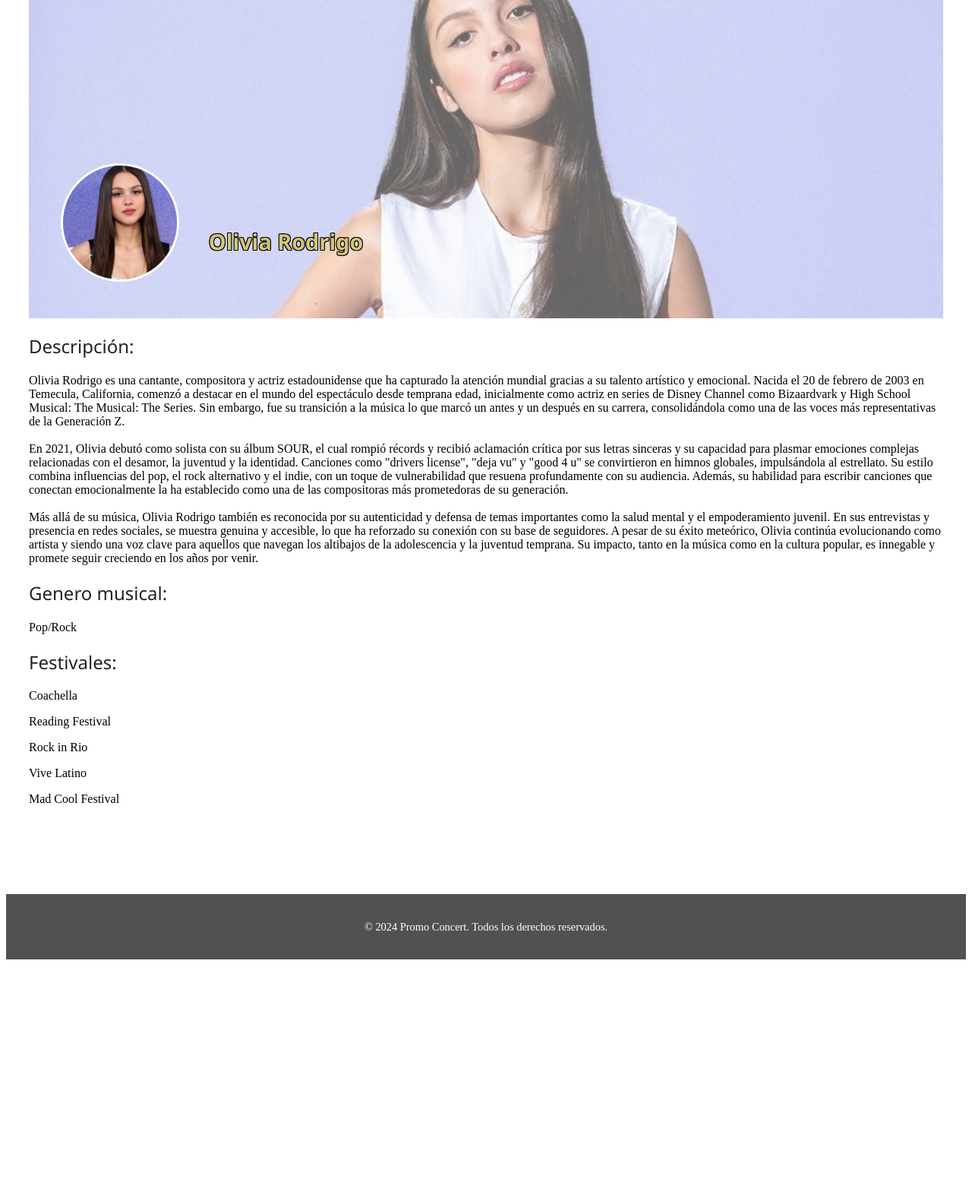
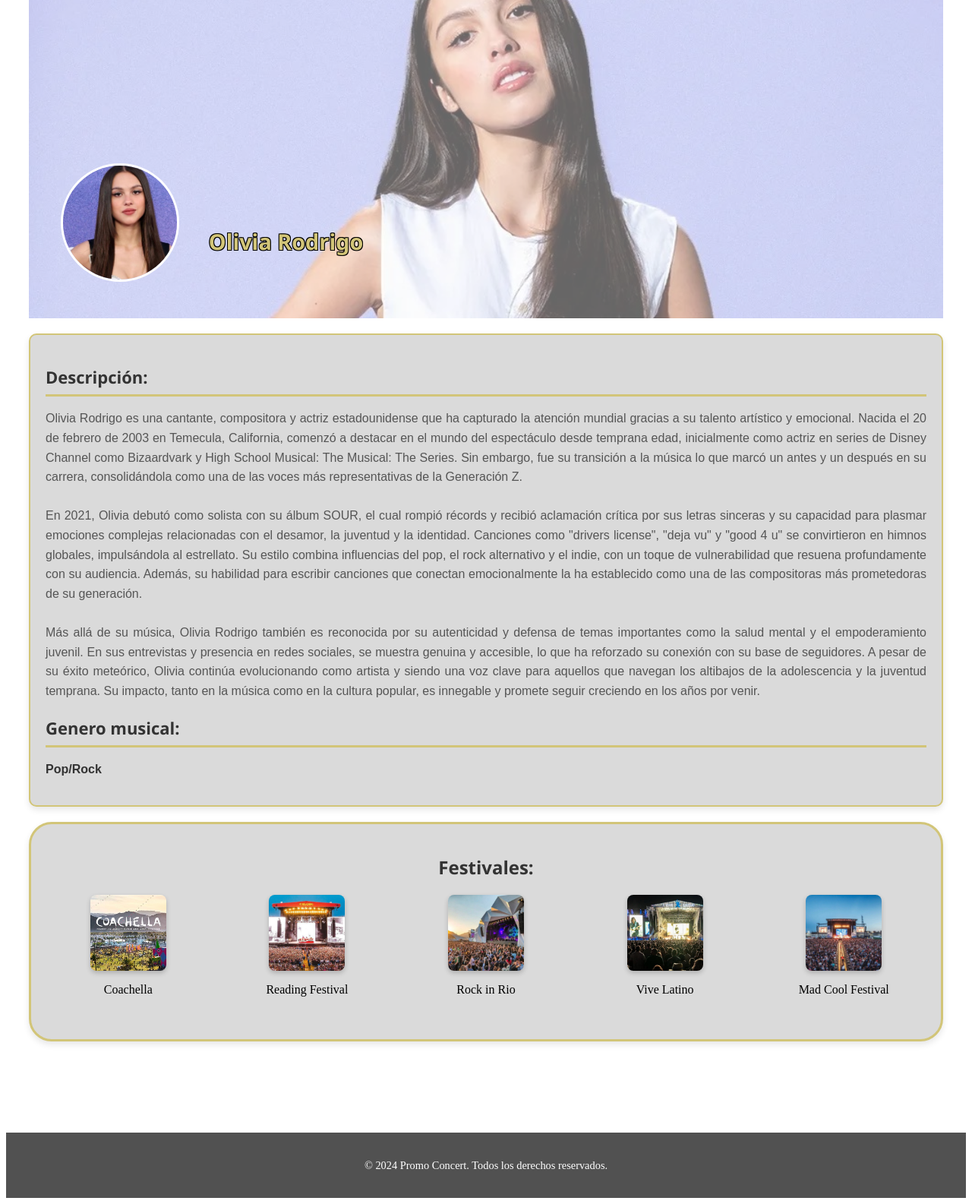
Before and after one commit to anealberdii/proyectoWeb, a Django app: page /interprete/1 in a window 1280 px wide. Shown: the part 149-1734 px from the top of the page at 76% size. Before the commit the page ends 1412 px from the top, so only its background shows below. Run offline with Django 5.2, Linux system fonts and the light colour scheme; data comes from the database, SQL or seed files in the repository.

Commit message:
Cambios detalles interpretes

```diff
--- a/Proyecto1/app1/static/css/style.css
+++ b/Proyecto1/app1/static/css/style.css
@@ -724,3 +724,93 @@
     color: white;
     cursor: not-allowed;
 }
+.interpretes-festivales {
+    display: grid;
+    grid-template-columns: repeat(5, 1fr); /* 5 columnas por fila */
+    gap: 20px; /* Espaciado entre los elementos */
+    margin: 20px 0;
+    justify-items: center; /* Centra cada elemento dentro de su celda */
+}
+
+.festival-item {
+    display: flex;
+    flex-direction: column; /* Alinea imagen y texto verticalmente */
+    align-items: center; /* Centra el contenido del bloque */
+    text-align: center; /* Asegura que el texto esté centrado */
+}
+
+.festival-nombre {
+    font-size: 14px;
+    font-weight: bold;
+    color: #333;
+    margin-top: 8px; /* Espaciado entre la imagen y el nombre */
+}
+
+.interprete-festival-foto {
+    width: 100px; /* Tamaño de las fotos */
+    height: 100px;
+    border-radius: 8px; /* Bordes redondeados */
+    object-fit: cover; /* Recorta la imagen para que encaje perfectamente */
+    box-shadow: 0 3px 6px rgba(0, 0, 0, 0.2); /* Sombra */
+    transition: transform 0.3s, box-shadow 0.3s;
+}
+
+.interprete-festival-foto:hover {
+    transform: scale(1.1); /* Efecto de zoom */
+    box-shadow: 0 6px 12px rgba(0, 0, 0, 0.4); /* Sombra más fuerte */
+}
+.festivales-container {
+    background-color: rgb(218, 218, 218); /* Fondo gris claro */
+    border: 3px solid  #d2c578; /* Borde dorado */
+    border-radius: 30px; /* Bordes redondeados para un diseño más limpio */
+    padding: 20px; /* Espaciado interno */
+    margin: 20px auto; /* Centra el contenedor en la página */
+    max-width: 100%; /* Ajusta el ancho máximo */
+    box-shadow: 0 4px 8px rgba(0, 0, 0, 0.1); /* Sombra para un efecto elegante */
+}
+
+.titulo-festivales {
+    text-align: center; /* Centra el título */
+    font-size: 24px; /* Tamaño del texto del título */
+    font-weight: bold;
+    color: #333; /* Color del texto */
+    margin-bottom: 20px; /* Espaciado debajo del título */
+}
+
+
+/* Contenedor general de descripción y género musical */
+.interprete-detalles {
+    background-color: rgb(218, 218, 218); /* Fondo gris claro */
+    border: 2px solid #d2c578; /* Borde gris suave */
+    border-radius: 10px; /* Bordes redondeados */
+    padding: 20px; /* Espaciado interno */
+    margin: 20px auto; /* Espaciado externo y centrado */
+    max-width: 100%; /* Ancho máximo */
+    box-shadow: 0 4px 8px rgba(0, 0, 0, 0.1); /* Sombra para destacar */
+    line-height: 1.6; /* Mejora el espaciado entre líneas */
+    font-family: 'Arial', sans-serif; /* Cambia la fuente a algo más legible */
+}
+
+/* Encabezados dentro del contenedor */
+.interprete-detalles h2 {
+    font-size: 22px; /* Ajusta el tamaño del encabezado */
+    font-weight: bold; /* Resalta el encabezado */
+    color: #333; /* Color del texto */
+    border-bottom: 3px solid #d2c578; /* Línea dorada debajo */
+    padding-bottom: 5px; /* Espaciado debajo del texto */
+    margin-bottom: 15px; /* Espaciado con el contenido siguiente */
+}
+
+/* Texto del párrafo */
+.interprete-detalles p {
+    color: #555; /* Texto en gris oscuro */
+    font-size: 16px; /* Tamaño del texto */
+    text-align: justify; /* Justifica el texto para alinearlo mejor */
+    margin-bottom: 15px; /* Espaciado entre párrafos */
+}
+
+/* Género musical */
+.interprete-detalles p:last-of-type {
+    font-weight: bold; /* Resalta el género musical */
+    color: #333; /* Color más oscuro */
+}
--- a/Proyecto1/app1/templates/interpretes/detallesInterpretes.html
+++ b/Proyecto1/app1/templates/interpretes/detallesInterpretes.html
@@ -20,12 +20,19 @@
         <p>{{ interprete.info_general |linebreaksbr }}</p>
         <h2>Genero musical: </h2>
         <p>{{interprete.genero_musica }}</p>
-        <h2>Festivales: </h2>
+    </div>
+        <div class="festivales-container">
+        <h2 class="titulo-festivales">Festivales:</h2>
         {% if festivales %}
+        <div class="interpretes-festivales">
+            {% for festival in festivales %}
+            <div class="festival-item">
+            <img src="{{ festival.foto.url }}" alt="{{ festival.nombre }}" class="interprete-festival-foto">
+            <p class="interprete-festival-nombre">{{ festival.nombre }}</p>
+            </div>
+            {% endfor %}
+        </div>
 
-            {% for festival in festivales %}
-                <p>{{ festival.nombre }}</p>
-            {% endfor %}
 
         {% else %}
             <p>No se encontraron festivales para este intérprete.</p>
```
